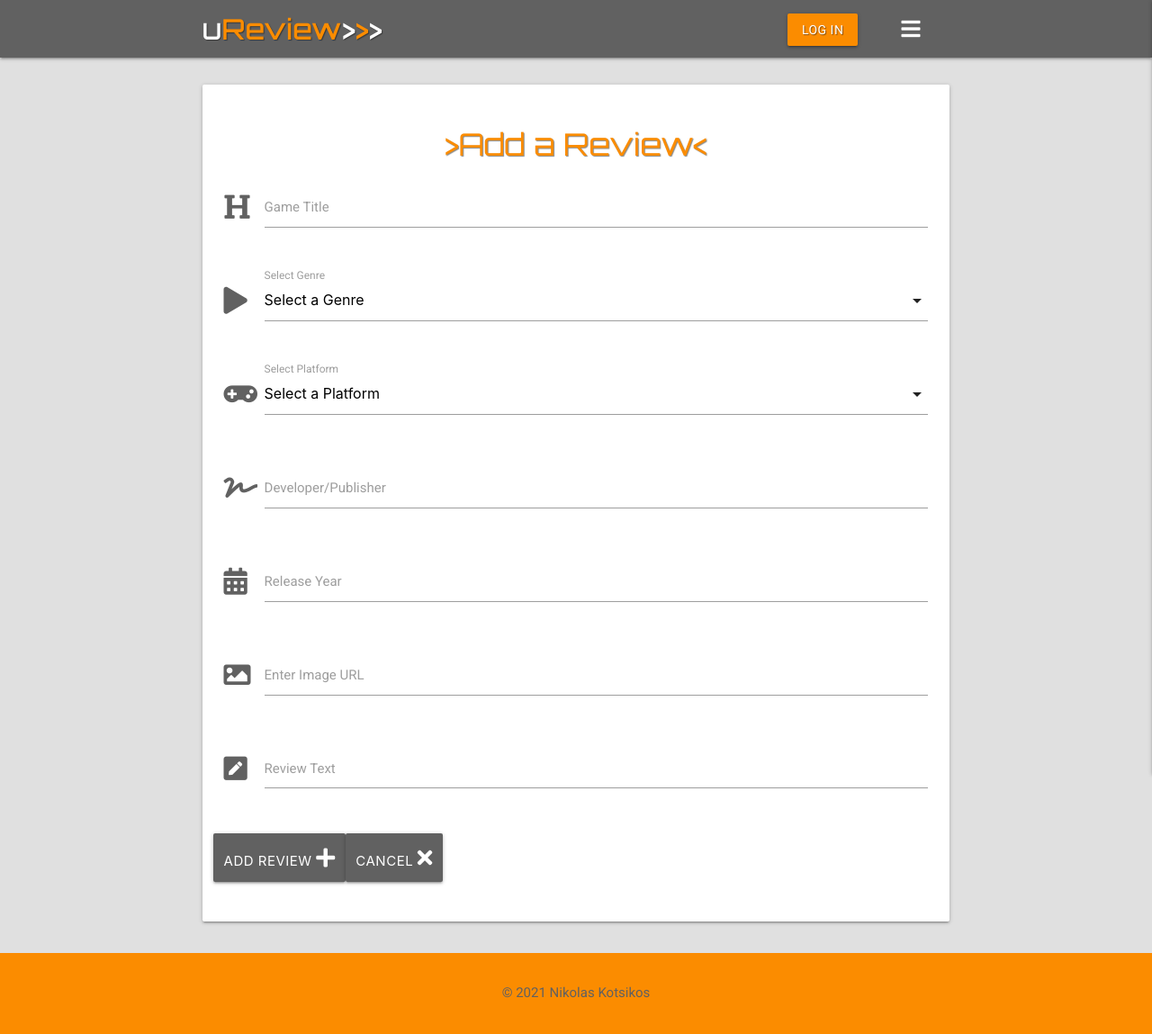
After one commit to NikolasKotsikos/uReview, a Flask app: page /add_review in a window 1280 px wide. The commit adds this page. Shown: the whole page at 90% size. Run offline with Flask 2, Linux system fonts and the light colour scheme; some libraries are stand-ins or nearby versions.

Commit message:
Created add_review.html and relevant python code

```diff
--- a/app.py
+++ b/app.py
@@ -99,6 +99,11 @@ def logout():
     return redirect(url_for("login"))
 
 
+@app.route("/add_review")
+def add_review():
+    return  render_template("add_review.html")
+
+
 if __name__ == "__main__":
     app.run(host=os.environ.get("IP"),
             port=int(os.environ.get("PORT")),
--- a/static/css/style.css
+++ b/static/css/style.css
@@ -166,6 +166,11 @@ main {
     font-size: 17px;
 }
 
+/*--------------------------------Add Review Page*/
+.card-panel.review-card {
+    height: auto;
+}
+
 /*--------------------------------Log-in & Create Account Page*/
 
 .card-panel {
--- a/static/js/script.js
+++ b/static/js/script.js
@@ -1,3 +1,5 @@
- $(document).ready(function(){
+$(document).ready(function () {
     $('.sidenav').sidenav({ edge: "right" });
-  });
+    $('select').formSelect();
+    $(".datepicker").datepicker();
+});
--- /dev/null
+++ b/templates/add_review.html
@@ -0,0 +1,100 @@
+{% extends "base.html" %}
+{% block content %}
+
+        <div class="row">
+            <form class="col s12 m8 offset-m2" method="POST" action="{{ url_for('add_review') }}">
+                <div class="card-panel review-card">
+                    <h4 class="center-align text-shadow orange-text text-darken-1">&gt;Add a Review&lt;</h4>
+                    <!--Add Review Form-->
+                    <div class="row">
+                    <!--Game Title Input-->
+                        <div class="input-field col s12">
+                            <i class="fas fa-heading prefix grey-text text-darken-2"></i>
+                            <input id="game_name" name="game_name" type="text" minlength="5"
+                                maxlength="25" class="validate" required>
+                            <label for="game_name">Game Title</label>
+                        </div>
+                    </div>
+                    <div class="row">
+                    <!--Genre Select Field-->
+                        <div class="input-field col s12">
+                            <i class="fas fa-play prefix grey-text text-darken-2"></i>
+                            <select class="icons">
+                            <option value="" disabled selected>Select a Genre</option>
+                            <option value="" data-icon="images/sample-1.jpg">Action</option>
+                            <option value="" data-icon="images/office.jpg">Adventure</option>
+                            <option value="" data-icon="images/yuna.jpg">FPS</option>
+                            <option value="" data-icon="images/yuna.jpg">MMO</option>
+                            <option value="" data-icon="images/yuna.jpg">Platformer</option>
+                            <option value="" data-icon="images/yuna.jpg">RPG</option>
+                            <option value="" data-icon="images/yuna.jpg">Sports</option>
+                            <option value="" data-icon="images/yuna.jpg">Simulation</option>
+                            <option value="" data-icon="images/yuna.jpg">Other</option>
+                            </select>
+                            <label>Select Genre</label>
+                        </div>
+                    </div>
+                    <div class="row">
+                    <!--Platform Select Field-->
+                        <div class="input-field col s12">
+                            <i class="fas fa-gamepad prefix grey-text text-darken-2"></i>
+                            <select class="icons">
+                            <option value="" disabled selected>Select a Platform</option>
+                            <option value="" data-icon="images/sample-1.jpg">Nintendo</option>
+                            <option value="" data-icon="images/office.jpg">PC</option>
+                            <option value="" data-icon="images/yuna.jpg">Playstation</option>
+                            <option value="" data-icon="images/yuna.jpg">XBOX</option>
+                            <option value="" data-icon="images/yuna.jpg">Other</option>
+                            </select>
+                            <label>Select Platform</label>
+                        </div>
+                    </div>
+                    <div class="row">
+                    <!--Developer/Publisher Name Input-->
+                        <div class="input-field col s12">
+                            <i class="fas fa-signature prefix grey-text text-darken-2"></i>
+                            <input id="dev_name" name="dev_name" type="text" minlength="5"
+                                maxlength="25" class="validate" required>
+                            <label for="dev_name">Developer/Publisher</label>
+                        </div>
+                    </div>
+                    <!--Release Year Picker-->
+                    <div class="row">
+                        <div class="input-field col s12">
+                            <i class="fas fa-calendar-alt prefix grey-text text-darken-2"></i>
+                            <input id="release_year" name="release_year" type="text" minlength="4"
+                                maxlength="4" class="validate" required>
+                            <label for="release_year">Release Year</label>
+                        </div>
+                    </div>
+                    <!--Image URL Input-->
+                    <div class="row">
+                        <div class="input-field col s12">
+                            <i class="fas fa-image prefix grey-text text-darken-2"></i>
+                            <input id="recipe_img" name="recipe_img" type="url" class="validate" required>
+                            <label for="recipe_img">Enter Image URL</label>
+                        </div>
+                    </div>
+                    <!--Review Text Area-->
+                    <div class="row">
+                        <div class="input-field col s12">
+                            <i class="fas fa-pen-square prefix grey-text text-darken-2"></i>
+                            <textarea id="review_text" name="review_text" class="materialize-textarea"
+                            minlength="250" maxlength="2000" required></textarea>
+                            <label for="review_text">Review Text</label>
+                        </div>
+                    </div>
+                    <!--Save & Cancel Buttons-->
+                    <div class="row">
+                        <button type="submit" class="col btn-large grey darken-2 left-align">
+                            Add Review <i class="fas fa-plus"></i>
+                        </button>
+                        <button type="submit" class="col btn-large grey darken-2 right-align">
+                            Cancel <i class="fas fa-times"></i>
+                        </button>
+                    </div>
+                </div>
+            </form>
+        </div>
+
+{% endblock %}
--- a/templates/base.html
+++ b/templates/base.html
@@ -57,7 +57,7 @@
                                 <a class="sidenav-close" href="{{ url_for('profile', username=session['user']) }}">Profile</a>
                             </li>
                             <li>
-                                <a class="sidenav-close" href="#">Add a Review</a>
+                                <a class="sidenav-close" href="{{ url_for('add_review') }}">Add a Review</a>
                             </li>
                             {% else %}
                             <li>
--- a/templates/create_account.html
+++ b/templates/create_account.html
@@ -1,7 +1,7 @@
 {% extends "base.html" %}
 {% block content %}
 
-        <div class="row ca-wrapper">
+        <div class="row">
             <form class="col s12 m8 offset-m2" method="POST" action="{{ url_for('create_account') }}">
                 <div class="card-panel">
                     <h4 class="center-align text-shadow orange-text text-darken-1">&gt;Create Account&lt;</h4>
--- a/templates/profile.html
+++ b/templates/profile.html
@@ -8,7 +8,7 @@
                     <br>
                     <a class="waves-effect waves-grey btn-flat flow-text grey darken-2 overlay-btn show-on-large" href="#">My Reviews&gt;&gt;&gt;</a>
                     <br>
-                    <a class="waves-effect waves-grey btn-flat flow-text grey darken-2 overlay-btn show-on-large" href="#">Add a Review&gt;&gt;&gt;</a>
+                    <a class="waves-effect waves-grey btn-flat flow-text grey darken-2 overlay-btn show-on-large" href="{{ url_for('add_review') }}">Add a Review&gt;&gt;&gt;</a>
                     <br>
                     {% if session.user|lower == "admin"|lower %}
                     <a class="waves-effect waves-grey btn-flat flow-text grey darken-2 overlay-btn show-on-large" href="#">Add a Genre&gt;&gt;&gt;</a>
```
